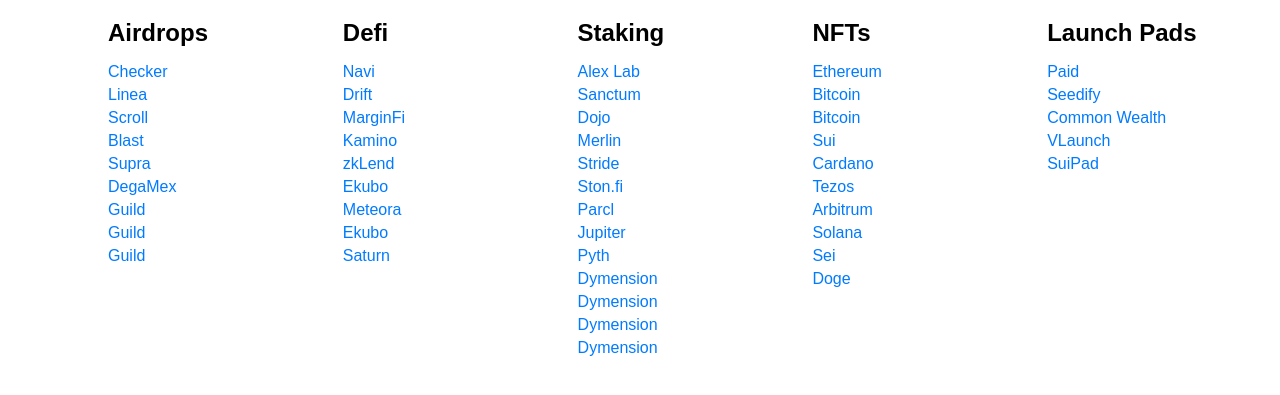
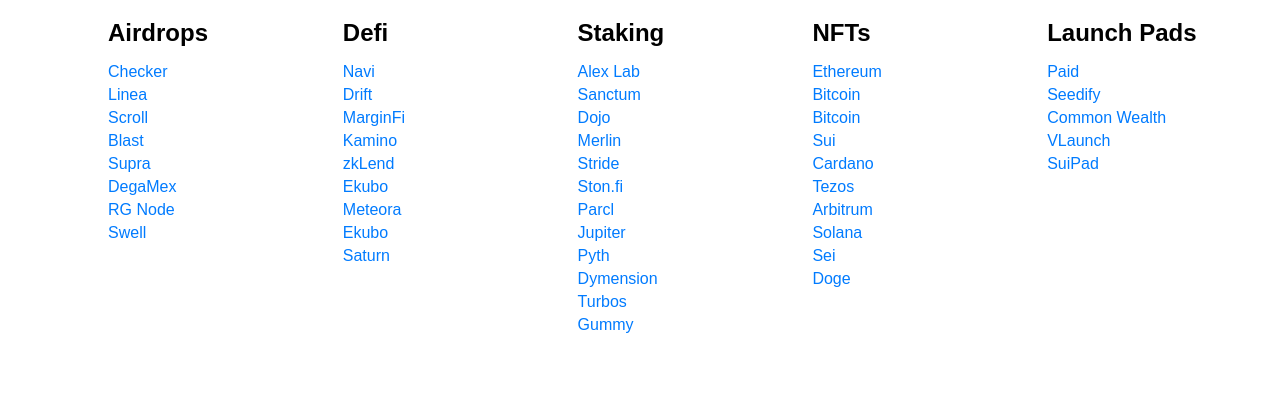
Before and after one commit to 8morr/crypto-links, a plain HTML site: page index.html in a window 1280 px wide. Shown: the part 79-474 px from the top of the page. Drawn offline with Linux system fonts and the light colour scheme; a script that the page names is missing.

Commit message:
Update index.html

```diff
--- a/index.html
+++ b/index.html
@@ -21,9 +21,8 @@
                 <li><a href="https://blast.io/en/airdrop/sign-up" target="_blank">Blast</a></li>
                 <li><a href="https://supra.com/blastoff" target="_blank">Supra</a></li>
                 <li><a href="https://degamex.com/account" target="_blank">DegaMex</a></li>
-                <li><a href="https://guild.xyz/explorer" target="_blank">Guild</a></li>
-                <li><a href="https://guild.xyz/explorer" target="_blank">Guild</a></li>
-                <li><a href="https://guild.xyz/explorer" target="_blank">Guild</a></li>
+                <li><a href="https://app.nodeterminal.com/portfolio" target="_blank">RG Node</a></li>
+                <li><a href="https://app.swellnetwork.io/dao/voyage" target="_blank">Swell</a></li>
             </ul>
         </div>
         <div class="column">
@@ -54,9 +53,8 @@
                 <li><a href="https://vote.jup.ag/" target="_blank">Jupiter</a></li>
                 <li><a href="https://staking.pyth.network/" target="_blank">Pyth</a></li>
                 <li><a href="https://portal.dymension.xyz/" target="_blank">Dymension</a></li>
-                <li><a href="https://app.turbos.finance/#/prix" target="_blank">Dymension</a></li>
-                <li><a href="https://memestaking.com/" target="_blank">Dymension</a></li>
-                <li><a href="https://staking.dogami.com/">Dymension</a></li>
+                <li><a href="https://app.turbos.finance/#/prix" target="_blank">Turbos</a></li>
+                <li><a href="https://memestaking.com/" target="_blank">Gummy</a></li>
             </ul>
         </div>
         <div class="column">
```
